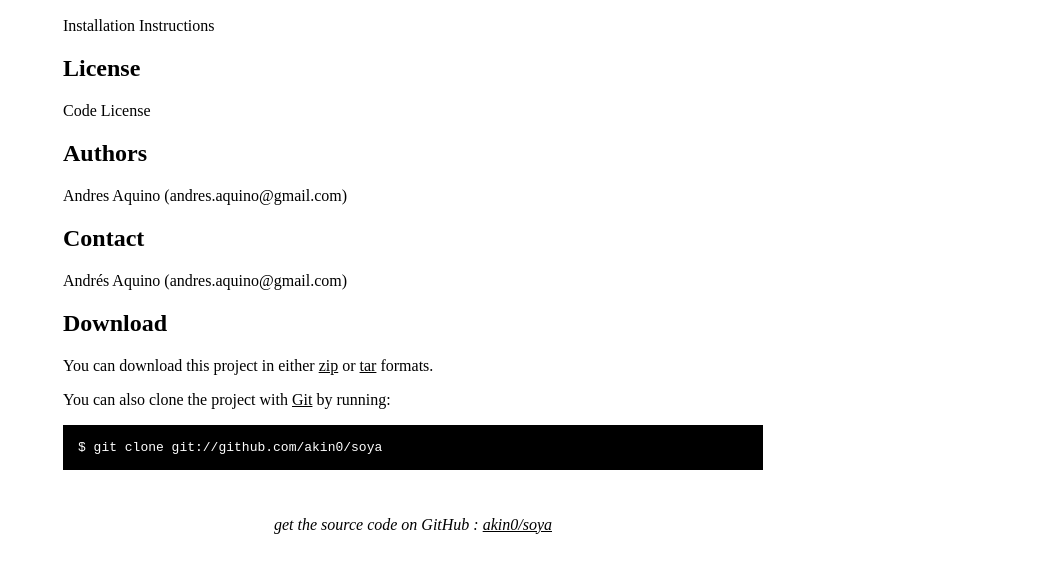
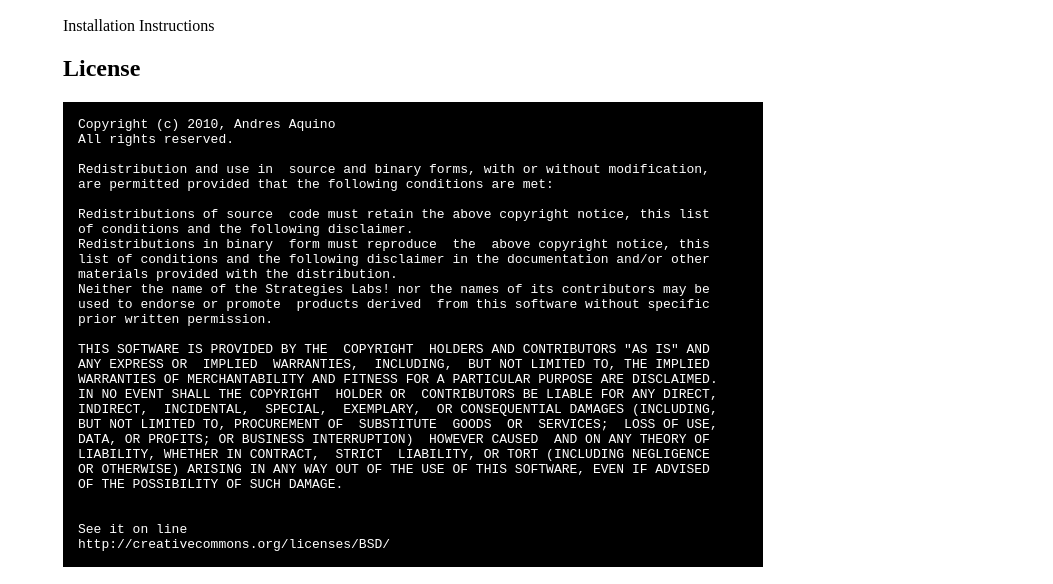
Before and after one commit to andresaquino/soya, a plain HTML site: page index.html in a window 1280 px wide. Shown: the part 345-929 px from the top of the page, without its empty margins (227-1280 px from the left). Before the commit the page ends 887 px from the top, so only its background shows below. Drawn offline with Linux system fonts and the light colour scheme.

Commit message:
TASK: add licence

```diff
--- a/index.html
+++ b/index.html
@@ -57,7 +57,36 @@
 <h2>Install</h2>
 <p>Installation Instructions</p>
 <h2>License</h2>
-<p>Code License</p>
+<pre>Copyright (c) 2010, Andres Aquino
+All rights reserved.
+
+Redistribution and use in  source and binary forms, with or without modification,
+are permitted provided that the following conditions are met:
+
+Redistributions of source  code must retain the above copyright notice, this list
+of conditions and the following disclaimer.
+Redistributions in binary  form must reproduce  the  above copyright notice, this
+list of conditions and the following disclaimer in the documentation and/or other
+materials provided with the distribution.
+Neither the name of the Strategies Labs! nor the names of its contributors may be
+used to endorse or promote  products derived  from this software without specific
+prior written permission.
+
+THIS SOFTWARE IS PROVIDED BY THE  COPYRIGHT  HOLDERS AND CONTRIBUTORS "AS IS" AND
+ANY EXPRESS OR  IMPLIED  WARRANTIES,  INCLUDING,  BUT NOT LIMITED TO, THE IMPLIED
+WARRANTIES OF MERCHANTABILITY AND FITNESS FOR A PARTICULAR PURPOSE ARE DISCLAIMED.
+IN NO EVENT SHALL THE COPYRIGHT  HOLDER OR  CONTRIBUTORS BE LIABLE FOR ANY DIRECT,
+INDIRECT,  INCIDENTAL,  SPECIAL,  EXEMPLARY,  OR CONSEQUENTIAL DAMAGES (INCLUDING,
+BUT NOT LIMITED TO, PROCUREMENT OF  SUBSTITUTE  GOODS  OR  SERVICES;  LOSS OF USE,
+DATA, OR PROFITS; OR BUSINESS INTERRUPTION)  HOWEVER CAUSED  AND ON ANY THEORY OF
+LIABILITY, WHETHER IN CONTRACT,  STRICT  LIABILITY, OR TORT (INCLUDING NEGLIGENCE
+OR OTHERWISE) ARISING IN ANY WAY OUT OF THE USE OF THIS SOFTWARE, EVEN IF ADVISED
+OF THE POSSIBILITY OF SUCH DAMAGE.
+
+
+See it on line
+http://creativecommons.org/licenses/BSD/
+</pre>
 <h2>Authors</h2>
 <p>Andres Aquino (andres.aquino@gmail.com)
 <br/>      </p>
```
